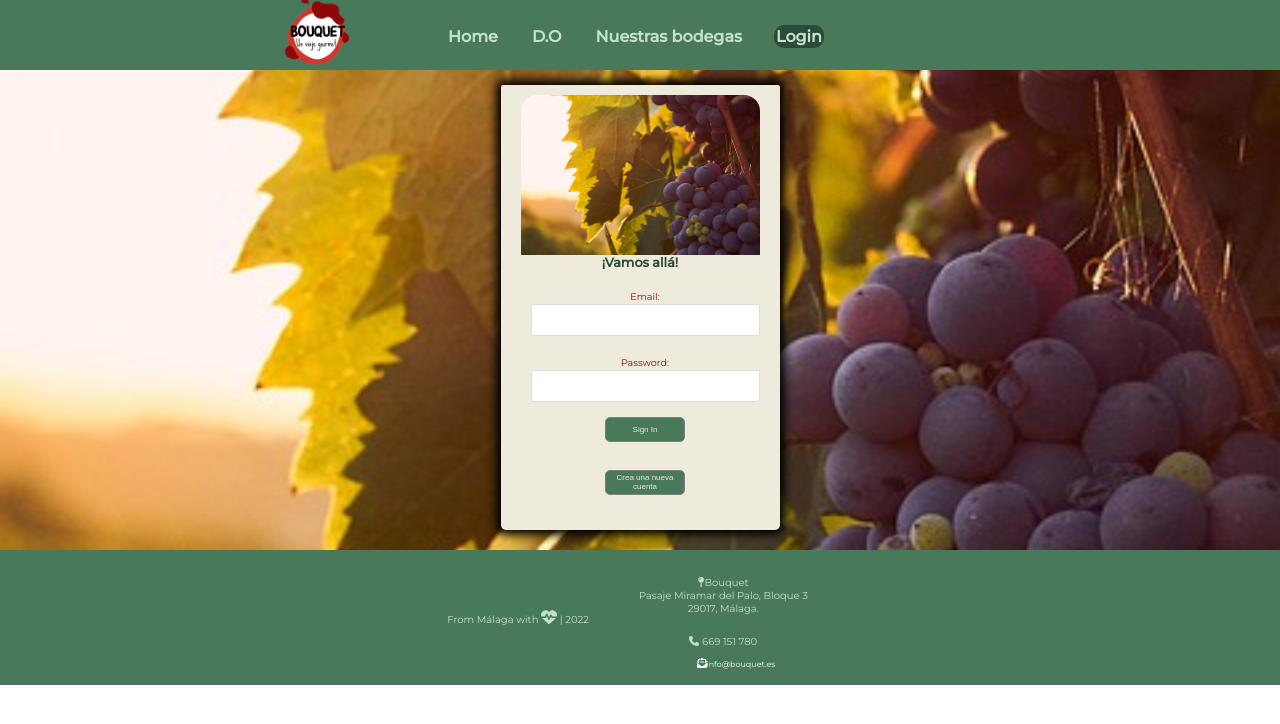
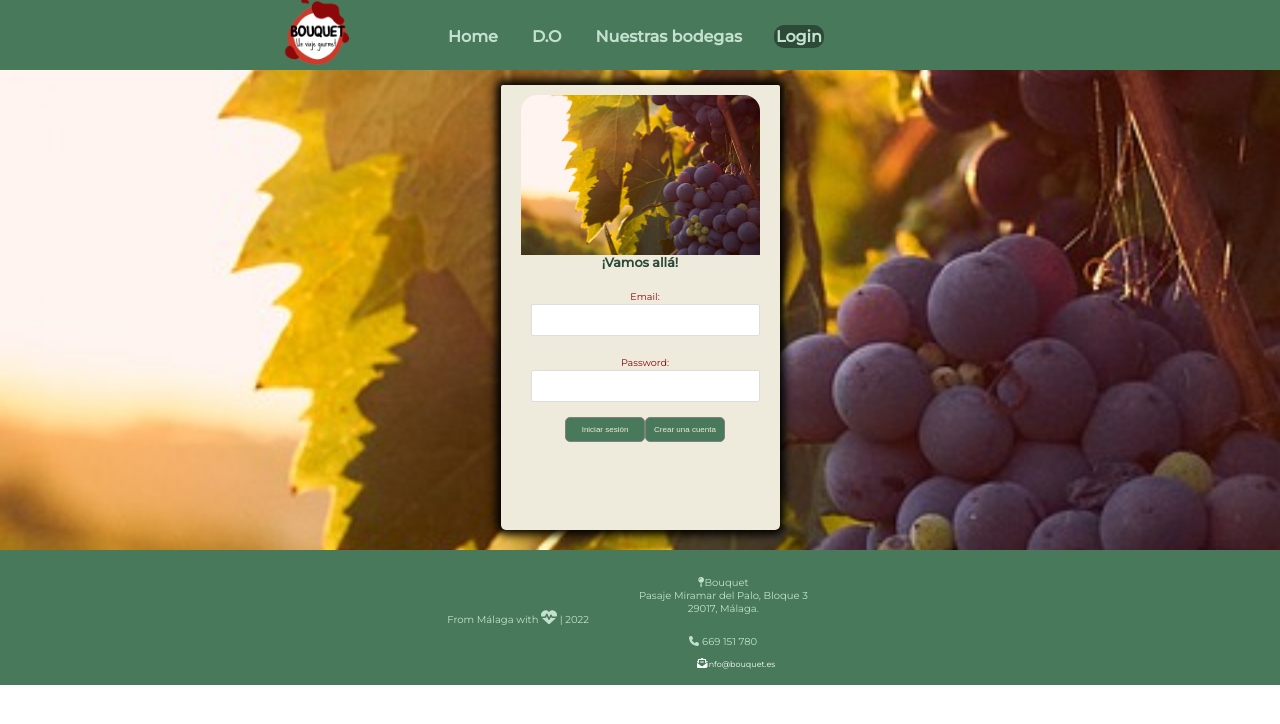
Before and after one commit to RocioPG3/bouquet_client, a React (Create React App) app in the folder bouquet/: page /Login in a window 1280 px wide. Shown: the top 724 px of the page. Built offline with nearby package versions, Linux system fonts and the light colour scheme.

Commit message:
configuramos login para que almacene el token en localstorage

```diff
--- a/bouquet/src/App.js
+++ b/bouquet/src/App.js
@@ -1,25 +1,28 @@
-import { createContext, useState } from 'react';
+
 import "./App.css";
 import Router from "./components/Router";
 
-export const GlobalContext = createContext();
+
 
 function App() {
-  const [wineries, setWineries] = useState([]);
-  const [idWinerie, setIdWinerie] = useState({ id: "" });
+
 
   return (
     <div className="App">
-      {/* <Router /> */}
-      <GlobalContext.Provider
-        value={{
-          wineries, setWineries, idWinerie, setIdWinerie
-        }}>
+
         <Router />
-      </GlobalContext.Provider>
 
     </div>
   );
 }
 
 export default App;
+
+ //Con este setItem guardo en mi localstorage (a nivel global) mi token
+localStorage.setItem(
+  "token",
+  "eyJ0eXAiOiJKV1QiLCJhbGciOiJSUzI1NiJ9.eyJpYXQiOjE2NTk0MzExMTYsImV4cCI6MTY2MzAzMTExNiwicm9sZXMiOlsiUk9MRV9BRE1JTiIsIlJPTEVfVVNFUiJdLCJ1c2VybmFtZSI6InJpb2phQGJvZGVnYXMuZXMifQ.jDF_Mg-RCuFK8OcZH17oa90H3ygplkK7FFJEwNojHSLQF8gy21A2vcfF_7P2EHz_-XOHwlA9Pc5KWZ00DEAs8f9K9FrNUVdsYP3iW7_nLiUgeOve_9uz_fhg-uH215Val55JYkmT_xti9HA_j7Anj5Q-UWrqn4mWdjnhh5W7NgTX0TxpdWDh3ISBEmeCpFFXTw26eHaneSUBNPzTP9bYnDHfCqwAxNOSo2IF-vURsIYtYHMxOOeWwKHSi5efAlGVt9J0SxsJ5tKkrpMWTggicKJ0IGVV6fnb0bwyotZfAX5OeorYsEGlkiQEMTRJQYL7Qkoy-gZEt6u9S2pUuDsNag"
+);
+
+//Con este getItem obtendría en cualquier punto de la aplicación mi token
+localStorage.getItem("myData");
--- a/bouquet/src/components/Login.js
+++ b/bouquet/src/components/Login.js
@@ -3,8 +3,26 @@ import { useNavigate } from "react-router-dom";
 
 export default function Login() {
   const navigate = useNavigate();
-  function handleForm() {
-    navigate("/form");
+  function handleAuth() {
+    const user = window.document.getElementById("user").value;
+    const password = window.document.getElementById("password").value;
+
+    fetch("http://localhost/bouquet_server/public/index.php/login", {
+      method: "POST",
+      headers: {
+        "Content-Type": "application/json",
+        //        Authorization: "Bearer" + localStorage.getItem("token"),
+      },
+      body: JSON.stringify({ username: user, password: password }),
+    }).then((data) =>
+      data.json().then((data) => {
+        localStorage.setItem("token", data["token"]);
+      })
+    );
+  }
+
+  function handleRegister() {
+    navigate("/register");
   }
 
   return (
@@ -28,11 +46,10 @@ export default function Login() {
             />
           </div>
           <div>
-            <button type="submit">Sign In</button>
-            <div className="newaccount">
-            <button onClick={handleForm}>Crea una nueva cuenta</button>
+            <button onClick={handleAuth}>Iniciar sesión</button>
+            <button onClick={handleRegister}>Crear una cuenta</button>
             </div>
-          </div>
+
         </form>
       </div>
     </div>
```
Also changed, not shown: 1 other file (tests, documents, lock files or other folders).
